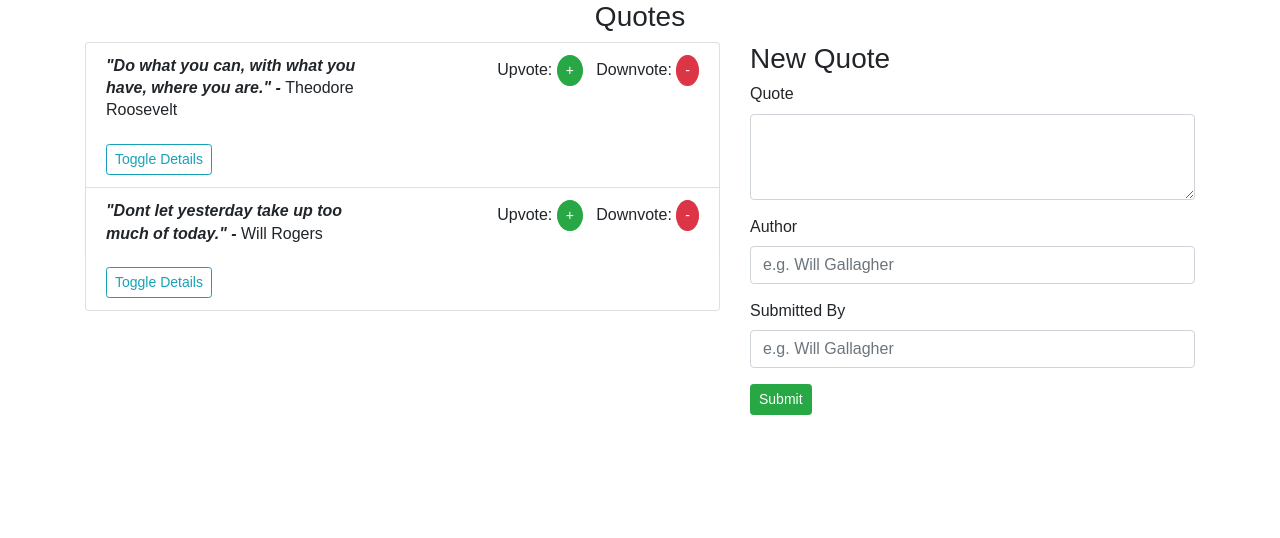
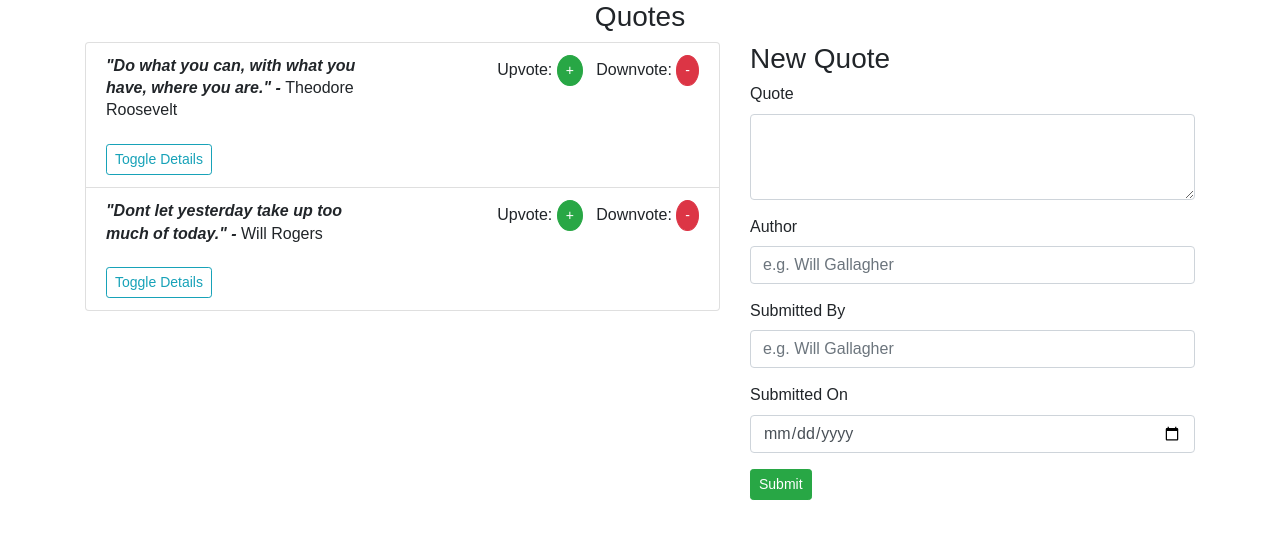
Before and after one commit to Kenneththumi/Quotes, an Angular app: page / in a window 1280 px wide. Shown: the top 538 px of the page. Built offline with nearby package versions, Linux system fonts and the light colour scheme.

Commit message:
Form Date Added

```diff
--- a/src/app/app.module.ts
+++ b/src/app/app.module.ts
@@ -6,6 +6,7 @@ import { AppComponent } from './app.component';
 import { QuoteComponent } from './quote/quote.component';
 import { QuoteDetailComponent } from './quote/quote-detail/quote-detail.component';
 import { QuoteFormComponent } from './quote-form/quote-form.component';
+import { FormsModule } from '@angular/forms';
 
 @NgModule({
   declarations: [
@@ -16,7 +17,8 @@ import { QuoteFormComponent } from './quote-form/quote-form.component';
   ],
   imports: [
     BrowserModule,
-    AppRoutingModule
+    AppRoutingModule,
+    FormsModule
   ],
   providers: [],
   bootstrap: [AppComponent]
--- a/src/app/quote-form/quote-form.component.html
+++ b/src/app/quote-form/quote-form.component.html
@@ -1,20 +1,26 @@
 <div>
     <h3>New Quote</h3>
-    <form>
+    <form (ngSubmit)="onSubmit()" #f="ngForm">
         <div class="form-group">
           <label for="quote">Quote</label>
-          <textarea class="form-control input-sm" id="quote" rows="3"></textarea>
+          <textarea ngModel required #txtArea="ngModel" name="quote" class="form-control input-sm" id="quote" rows="3"></textarea>
         </div>
 
         <div class="form-group">
           <label for="author">Author</label>
-          <input type="text" class="form-control input-sm" id="author" placeholder="e.g. Will Gallagher">
+          <input  ngModel required name="author" type="text" class="form-control input-sm" id="author" placeholder="e.g. Will Gallagher">
         </div>
 
          <div class="form-group">
           <label for="user">Submitted By</label>
-          <input type="text" class="form-control input-sm" id="user" placeholder="e.g. Will Gallagher">
+          <input  ngModel required name="user" type="text" class="form-control input-sm" id="user" placeholder="e.g. Will Gallagher">
         </div>
+
+        <div class="form-group">
+            <label for="user">Submitted On</label>
+            <input  ngModel required name="date" type="date" class="form-control input-sm" id="user">
+          </div>
+
         <button class="btn btn-success btn-sm" type="Submit">Submit</button>
       </form>
 </div>
--- a/src/app/quote-form/quote-form.component.ts
+++ b/src/app/quote-form/quote-form.component.ts
@@ -12,4 +12,5 @@ export class QuoteFormComponent implements OnInit {
   ngOnInit(): void {
   }
 
+  onSubmit(){}
 }
```
